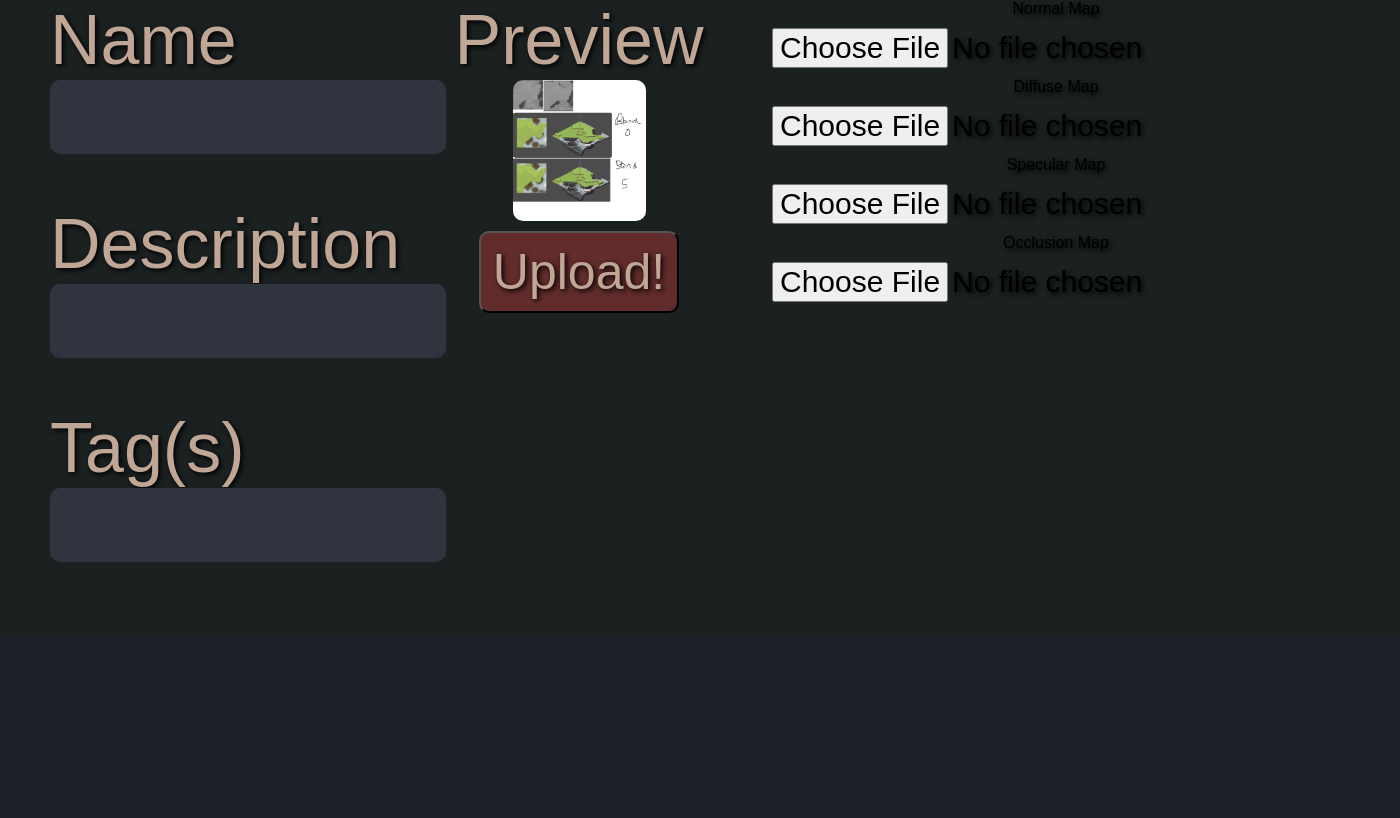
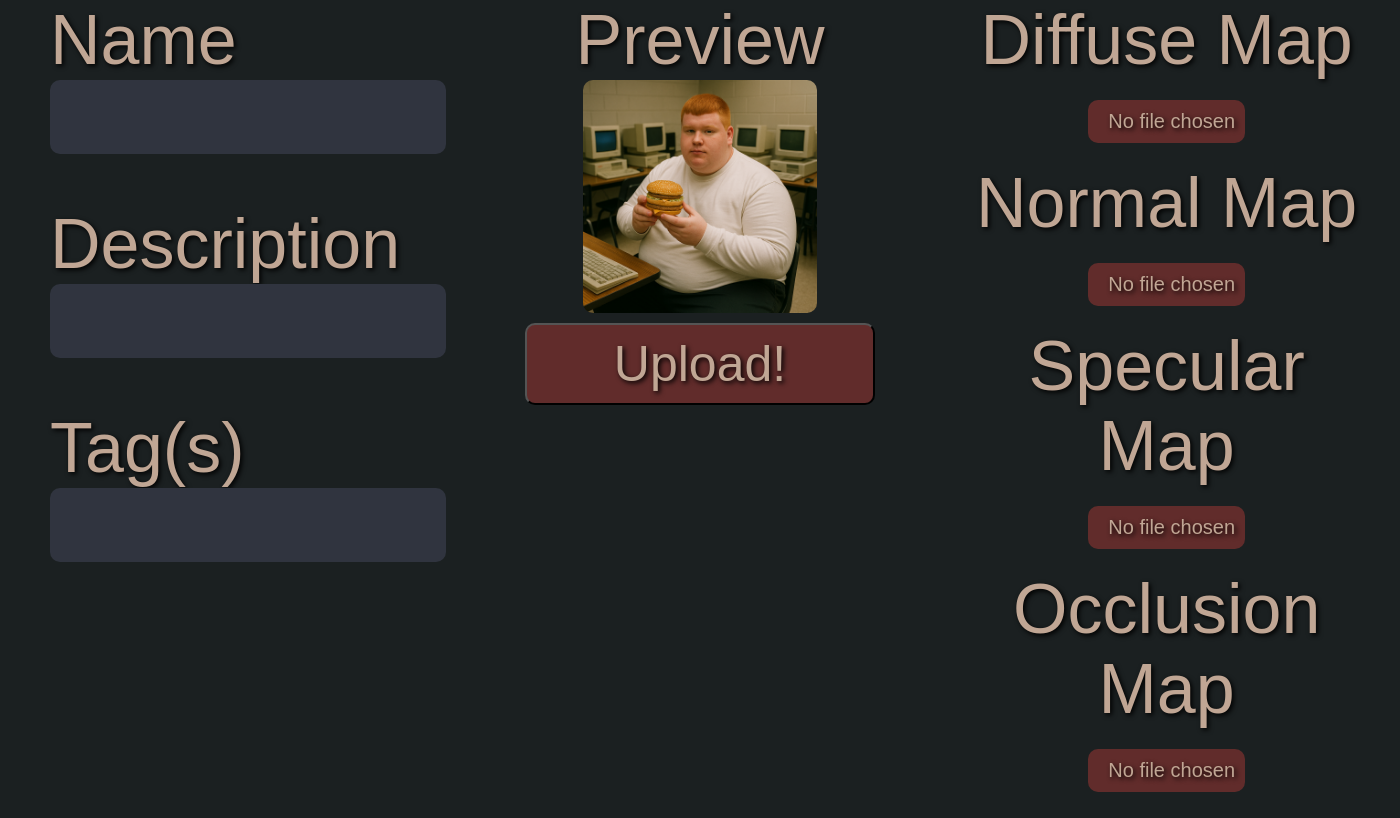
Before and after one commit to cozar1/resource_hub, a Flask app: page /upload in a window 1400 px wide. Shown: the part 163-981 px from the top of the page. Before the commit the page ends 725 px from the top, so only its background shows below. Run offline with Flask 3, Linux system fonts and the light colour scheme; some web fonts are replaced.

Commit message:
working image upload

```diff
--- a/app.py
+++ b/app.py
@@ -1,7 +1,8 @@
-from flask import Flask, render_template, request
+from flask import Flask, render_template, request,redirect, url_for
 import sqlite3
 import os
 from werkzeug.utils import secure_filename
+
 
 app = Flask(__name__)
 
@@ -35,32 +36,45 @@
 
 @app.route('/upload', methods=["GET", "POST"])
 def upload():
-    error = None
-    if request.method == "POST":
-        name = request.form["name"]
-        description = request.form["description"]
+    if request.method == "GET":
+        return render_template('upload.html', show_navbar=False)
 
-        # Grab uploaded files
-        diffuse_file = request.files.get("diffuse")
+    name = request.form["name"]
+    description = request.form["description"]
 
-        conn = sqlite3.connect("database.db")
-        cursor = conn.cursor()
+    # Grab uploaded files
+    diffuse_file = request.files.get("diffuse")
+    normal_file = request.files.get("normal")
+    specular_file = request.files.get("specular")
+    occlusion_file = request.files.get("occlusion")
 
-        # Insert the asset
-        cursor.execute("INSERT INTO asset(name, description) VALUES(?, ?)", (name, description))
-        conn.commit()
+    conn = sqlite3.connect("database.db")
+    cursor = conn.cursor()
 
-        # Get the asset ID
-        asset_id = cursor.lastrowid
+    # Insert the asset
+    cursor.execute("INSERT INTO asset(name, description) VALUES(?, ?)", (name, description))
+    conn.commit()
 
-        conn.close()
+    # Get the asset ID
+    asset_id = cursor.lastrowid
 
-        # Save image if it exists
-        if diffuse_file and diffuse_file.filename:
-            filename = secure_filename(f"{asset_id}d.png")
-            diffuse_file.save(os.path.join(app.config["UPLOAD_FOLDER"], filename))
+    conn.close()
 
-    return render_template('upload.html', show_navbar=False)
+    # Save images with asset ID and type suffix
+    if diffuse_file and diffuse_file.filename:
+        filename = secure_filename(f"{asset_id}d.png")
+        diffuse_file.save(os.path.join(app.config["UPLOAD_FOLDER"], filename))
+    if normal_file and normal_file.filename:
+        filename = secure_filename(f"{asset_id}n.png")
+        normal_file.save(os.path.join(app.config["UPLOAD_FOLDER"], filename))
+    if specular_file and specular_file.filename:
+        filename = secure_filename(f"{asset_id}s.png")
+        specular_file.save(os.path.join(app.config["UPLOAD_FOLDER"], filename))
+    if occlusion_file and occlusion_file.filename:
+        filename = secure_filename(f"{asset_id}o.png")
+        occlusion_file.save(os.path.join(app.config["UPLOAD_FOLDER"], filename))
+
+    return redirect(url_for("home"))
 
 @app.route('/asset/<int:id>')
 def asset(id):
--- a/static/style.css
+++ b/static/style.css
@@ -1,4 +1,3 @@
-
 * {
     font-family: 'Jersey 10', sans-serif;
     font-weight: 100;
@@ -309,3 +308,39 @@
     padding: 10px;
     margin: 10px;
 }
+
+input[type="file"] {
+    font-size: 300px;
+    color: #C0A694;
+    border-radius: 10px;
+    background-color: #612C2B;
+    overflow: hidden;
+    transition-duration: 0.1s;
+    font-size: 50px;
+    text-align: center;
+    width: 75%;
+    padding: 10px;
+}
+
+.custom-file-upload {
+    display: inline-block;
+    font-size: 30px;
+    color: #C0A694;
+    border-radius: 10px;
+    background-color: #612C2B;
+    padding: 10px;
+    margin: 10px;
+    cursor: pointer;
+    text-align: center;
+}
+
+.custom-file-upload input[type="file"] {
+    display: none; /* Hide the default file input */
+}
+
+.custom-file-upload span {
+    display: inline-block;
+    margin-left: 10px;
+    font-size: 20px;
+    color: #C0A694;
+}
--- a/templates/upload.html
+++ b/templates/upload.html
@@ -1,19 +1,19 @@
 {% extends "template.html" %}
 {% block content %}
-<form action="/upload" method="post">
+<form action="/upload" method="post" enctype="multipart/form-data">
     <div class="upload-grid">
         <div class="text-input-fields">
             <div class="input-name">
                 <h1>Name</h1>
-                <input class="input" type="tel" name="name" for="name">
+                <input class="input" type="text" name="name">
             </div>
             <div class="input-name">
                 <h1>Description</h1>
-                <input class="input" type="tel" name="description" for="description">
+                <input class="input" type="text" name="description">
             </div>
             <div class="input-name">
                 <h1>Tag(s)</h1>
-                <input class="input" type="tel" name="name">
+                <input class="input" type="text" name="tags">
             </div>
         </div>
         <div class="upload-preview">
@@ -22,15 +22,34 @@
             <button type="submit" class="upload-button">Upload!</button>
         </div>
         <div class="image-input-fields">
-            <label>Normal Map</label>
-            <input type="file" name="normal",for="diffuse">
-            <label>Diffuse Map</label>
-            <input type="file" name="diffuse">
-            <label>Specular Map</label>
-            <input type="file" name="specular">
-            <label>Occlusion Map</label>
-            <input type="file" name="occlusion">
+            <h1>Diffuse Map</h1>
+            <label class="custom-file-upload">
+                <input type="file" name="diffuse" accept=".png, .jpg" onchange="updateFileName(this, 'diffuse-file-name')">
+                <span id="diffuse-file-name">No file chosen</span>
+            </label>
+            <h1>Normal Map</h1>
+            <label class="custom-file-upload">
+                <input type="file" name="normal" accept=".png, .jpg" onchange="updateFileName(this, 'normal-file-name')">
+                <span id="normal-file-name">No file chosen</span>
+            </label>
+            <h1>Specular Map</h1>
+            <label class="custom-file-upload">
+                <input type="file" name="specular" accept=".png, .jpg" onchange="updateFileName(this, 'specular-file-name')">
+                <span id="specular-file-name">No file chosen</span>
+            </label>
+            <h1>Occlusion Map</h1>
+            <label class="custom-file-upload">
+                <input type="file" name="occlusion" accept=".png, .jpg" onchange="updateFileName(this, 'occlusion-file-name')">
+                <span id="occlusion-file-name">No file chosen</span>
+            </label>
         </div>
     </div>
 </form>
+
+<script>
+    function updateFileName(input, spanId) {
+        const fileName = input.files.length > 0 ? input.files[0].name : 'No file chosen';
+        document.getElementById(spanId).textContent = fileName;
+    }
+</script>
 {% endblock %}
```
Also changed, not shown: database.db, static/images/1d.png, static/images/22d.png (added), static/images/2d.png (added), static/images/3d.png (added), static/images/bird_low.png (added).
